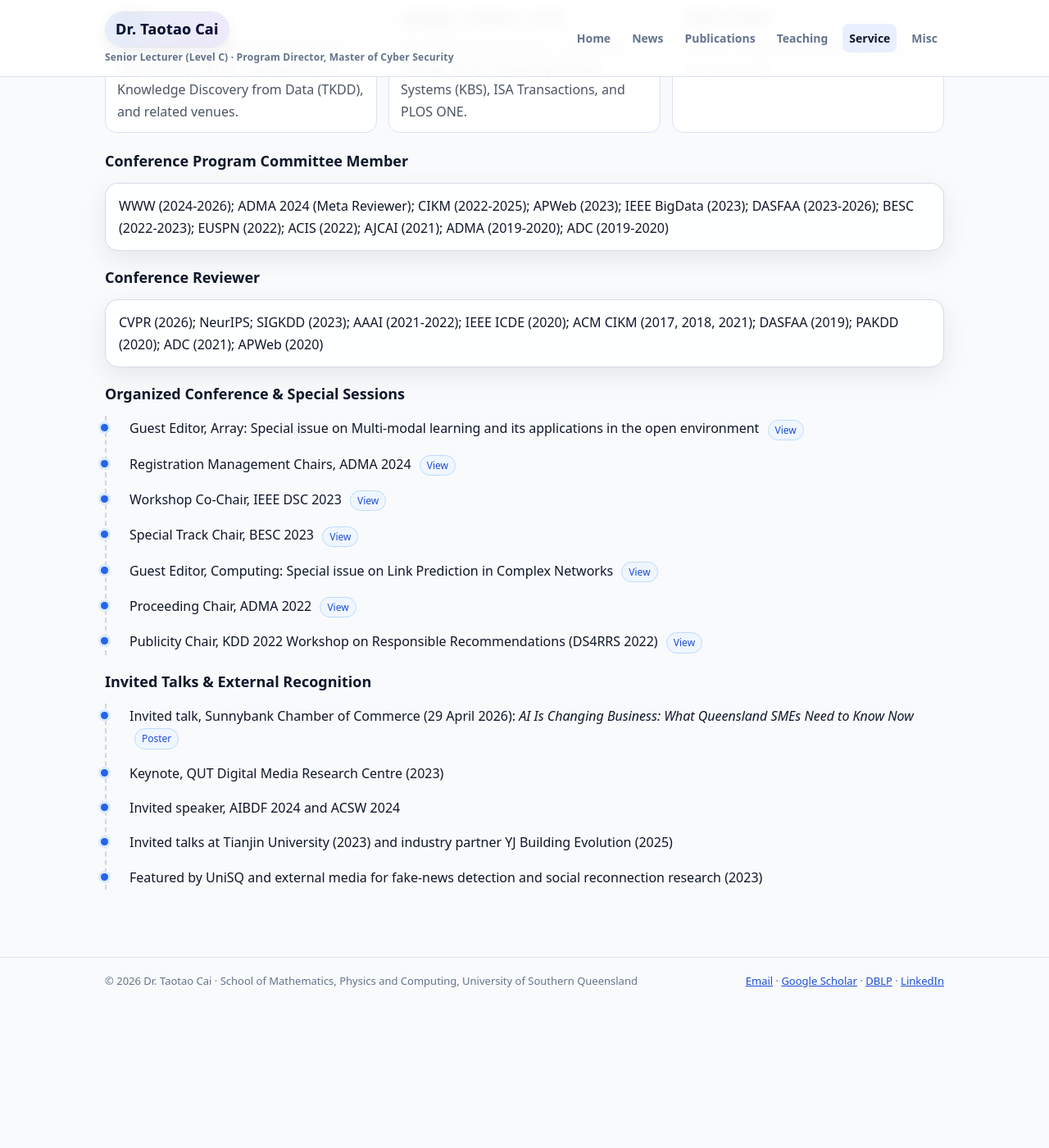
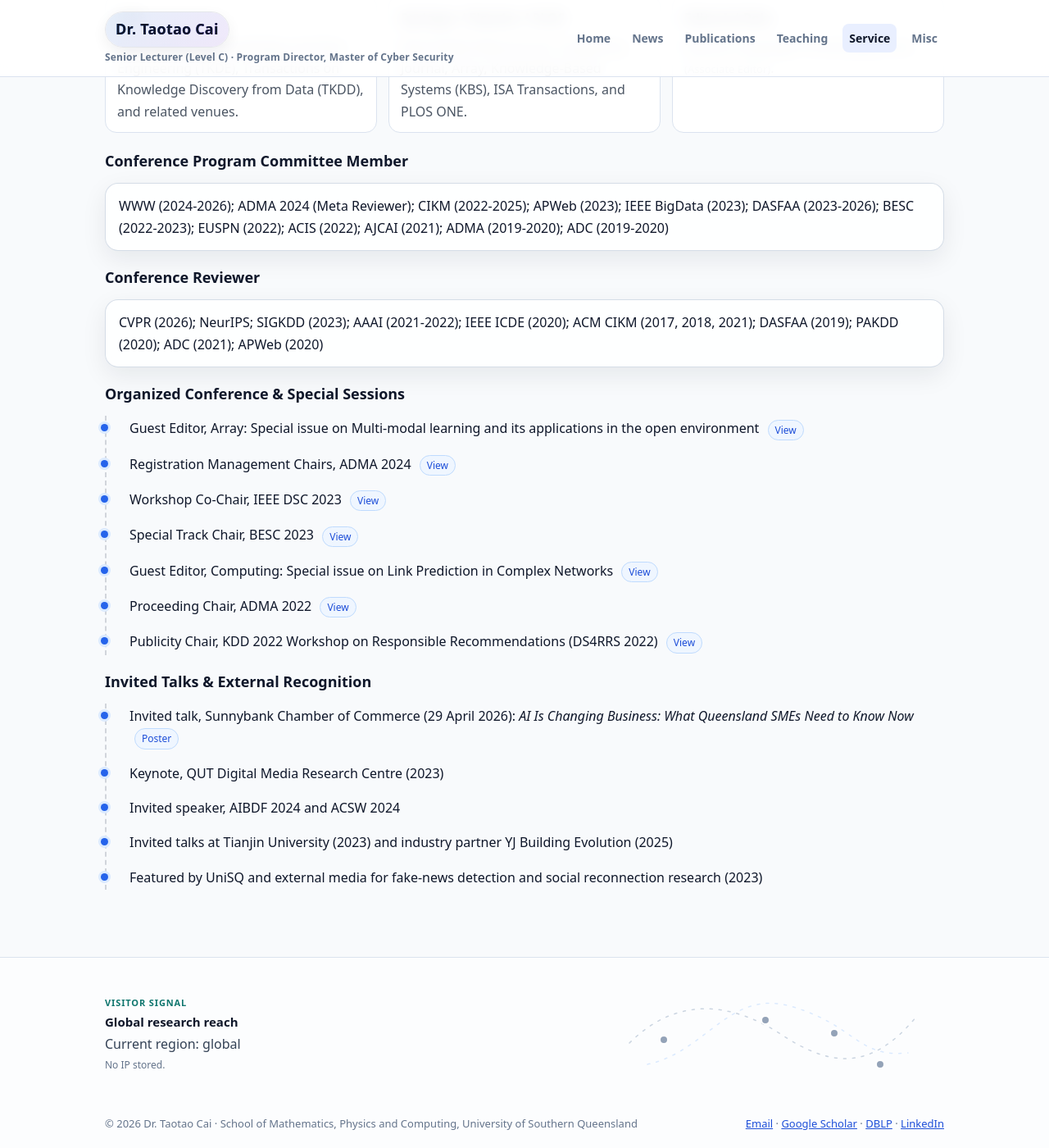
Before and after one commit to Taotao1992/Taotao1992.github.io, a Jekyll site: the page built from professional-activities.md, in a window 1280 px wide and 1400 px high, scrolled down 382 px. Shown: the whole window at 82% size. Built offline with Jekyll 4.4.1, drawn with Linux system fonts in a browser that asks for light colours; before the commit the page ends 1608 px from its top, so only the background shows below that.

Commit message:
Use cartoon avatar and add visitor map footer

```diff
--- a/_layouts/default.html
+++ b/_layouts/default.html
@@ -30,6 +30,23 @@
     </main>
 
     <footer>
+      <div class="visitor-band" aria-label="Approximate visitor origin">
+        <div class="visitor-copy">
+          <span class="visitor-eyebrow">Visitor Signal</span>
+          <strong>Global research reach</strong>
+          <span id="visitor-origin-label">Current region: detecting locally</span>
+          <span class="visitor-privacy">No IP stored.</span>
+        </div>
+        <svg class="visitor-map" viewBox="0 0 420 150" role="img" aria-labelledby="visitor-map-title">
+          <title id="visitor-map-title">Stylized visitor origin map</title>
+          <path class="map-route" d="M36 86 C96 26 164 38 222 76 S330 122 386 54" />
+          <path class="map-route map-route-soft" d="M58 112 C132 96 158 18 236 42 S314 104 376 98" />
+          <circle class="map-dot dot-americas" cx="78" cy="82" r="5" />
+          <circle class="map-dot dot-europe" cx="202" cy="58" r="5" />
+          <circle class="map-dot dot-asia" cx="286" cy="74" r="5" />
+          <circle class="map-dot dot-oceania" cx="342" cy="112" r="5" />
+        </svg>
+      </div>
       <div class="footer-inner small">
         <div>© {{ "now" | date: "%Y" }} {{ site.title }} · {{ site.affiliation }}</div>
         <div>
@@ -87,6 +104,24 @@
         }
       })();
     </script>
-    {% endif %}
+      {% endif %}
+    <script>
+      (function () {
+        const label = document.getElementById('visitor-origin-label');
+        if (!label || !window.Intl) return;
+
+        const timeZone = Intl.DateTimeFormat().resolvedOptions().timeZone || '';
+        const rules = [
+          { region: 'oceania', test: /^(Australia|Pacific)\//.test(timeZone), text: 'Current region: Australia / Oceania' },
+          { region: 'americas', test: /^America\//.test(timeZone), text: 'Current region: Americas' },
+          { region: 'europe', test: /^(Europe|Africa)\//.test(timeZone), text: 'Current region: Europe / Africa' },
+          { region: 'asia', test: /^(Asia|Indian)\//.test(timeZone), text: 'Current region: Asia' }
+        ];
+        const match = rules.find((rule) => rule.test) || { region: 'global', text: 'Current region: global' };
+
+        document.documentElement.setAttribute('data-visitor-region', match.region);
+        label.textContent = match.text;
+      })();
+    </script>
   </body>
 </html>
--- a/assets/style.css
+++ b/assets/style.css
@@ -72,9 +72,9 @@ main h3{margin-top:16px;font-size:16px;color:var(--fg)}
 .avatar{
   display:block;
   width:100%;
-  aspect-ratio:5 / 6.6;
+  aspect-ratio:1 / 1;
   border-radius:18px;
-  object-fit:contain;
+  object-fit:cover;
   object-position:center center;
   border:1px solid rgba(148,163,184,0.22);
   background:#ffffff;
@@ -136,7 +136,66 @@ a{color:var(--link)}
 .card{background:var(--card);border:1px solid var(--border);border-radius:14px;padding:16px 16px;margin:16px 0;box-shadow:0 10px 30px rgba(15,23,42,0.04)}
 .list-tight ul{margin:8px 0 0 18px}
 .small{color:var(--muted);font-size:13px}
-footer{border-top:1px solid var(--border);margin-top:34px}
+footer{border-top:1px solid var(--border);margin-top:34px;background:rgba(255,255,255,0.66)}
+.visitor-band{
+  max-width:var(--max);
+  margin:0 auto;
+  padding:18px 18px 6px;
+  display:grid;
+  grid-template-columns:minmax(220px, 1fr) minmax(240px, 420px);
+  gap:18px;
+  align-items:center;
+}
+.visitor-copy{
+  display:grid;
+  gap:2px;
+  color:#334155;
+}
+.visitor-copy strong{
+  font-size:15px;
+  color:var(--fg);
+}
+.visitor-eyebrow{
+  font-size:11px;
+  font-weight:800;
+  letter-spacing:0.08em;
+  text-transform:uppercase;
+  color:#0f766e;
+}
+.visitor-privacy{
+  font-size:12px;
+  color:#64748b;
+}
+.visitor-map{
+  width:100%;
+  height:auto;
+  justify-self:end;
+}
+.map-route{
+  fill:none;
+  stroke:#cbd5e1;
+  stroke-width:1.5;
+  stroke-linecap:round;
+  stroke-dasharray:3 8;
+}
+.map-route-soft{
+  stroke:#dbeafe;
+}
+.map-dot{
+  fill:#94a3b8;
+  stroke:#ffffff;
+  stroke-width:2;
+  transform-box:fill-box;
+  transform-origin:center;
+  transition:fill .2s ease, transform .2s ease;
+}
+html[data-visitor-region="americas"] .dot-americas,
+html[data-visitor-region="europe"] .dot-europe,
+html[data-visitor-region="asia"] .dot-asia,
+html[data-visitor-region="oceania"] .dot-oceania{
+  fill:#0f766e;
+  transform:scale(1.45);
+}
 .footer-inner{max-width:var(--max);margin:0 auto;padding:18px;display:flex;justify-content:space-between;gap:12px;flex-wrap:wrap}
 hr{border:0;border-top:1px solid var(--border);margin:24px 0}
 
@@ -154,6 +213,14 @@ hr{border:0;border-top:1px solid var(--border);margin:24px 0}
   }
   .hero-title{
     font-size:32px;
+  }
+  .visitor-band{
+    grid-template-columns:1fr;
+    gap:8px;
+  }
+  .visitor-map{
+    justify-self:start;
+    max-width:360px;
   }
 }
 
```
Also changed, not shown: index.md (+1 -1 lines), assets/img/avatar-cartoon.jpg (added).
